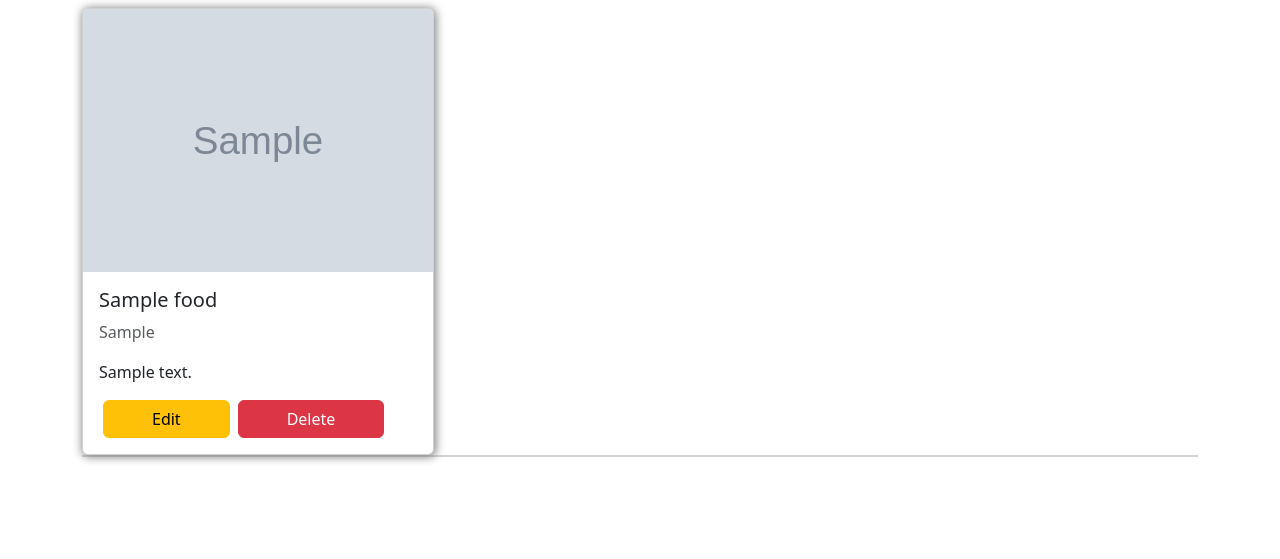
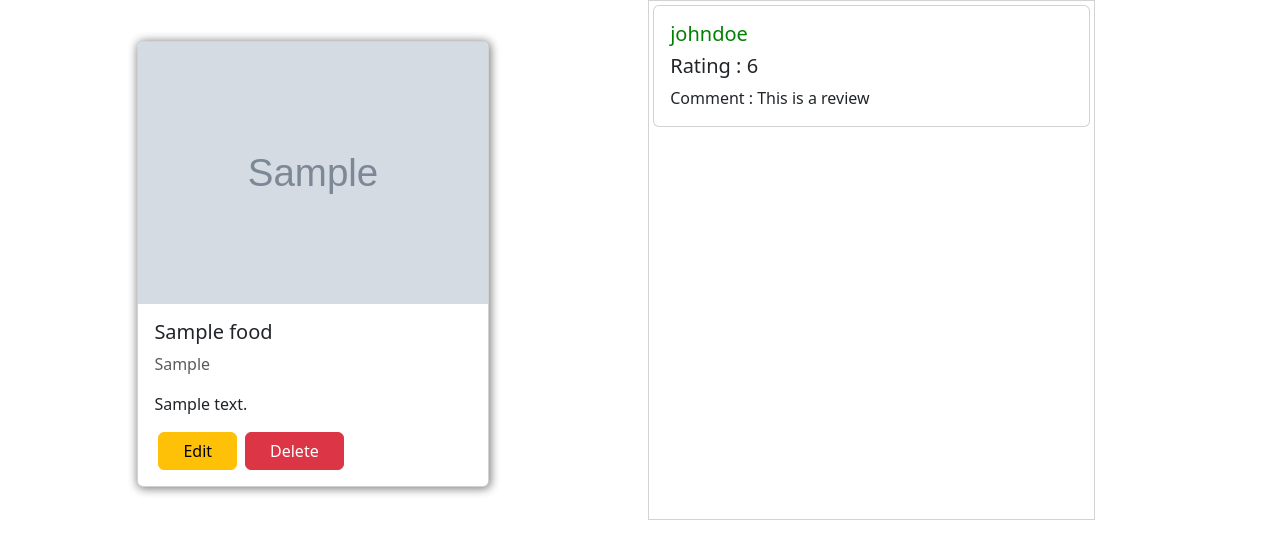
Before and after one commit to djgupta820/foodies-admin, a Node server app: page /admin/600000000000000000000001/view in a window 1280 px wide. Shown: the part 48-607 px from the top of the page. Run offline with Node 20, Linux system fonts and the light colour scheme; tables that the repository leaves empty hold one stand-in row (values such as "Sample post"); grey boxes marked "Sample" are stand-in pictures; some libraries are stand-ins or nearby versions.

Commit message:
reviews layout added

```diff
--- a/models/Food.js
+++ b/models/Food.js
@@ -20,7 +20,11 @@ const FoodSchema = new mongoose.Schema({
     description: {
         type: String,
         required: true
-    }
+    },
+    reviews: [{
+        type: mongoose.Schema.Types.ObjectId,
+        ref: 'Review'
+    }]
 })
 
 const Food = new mongoose.model('Food', FoodSchema)
--- a/public/css/style.css
+++ b/public/css/style.css
@@ -8,7 +8,39 @@
     /* align-items: center; */
     justify-content:flex-start;
 }
-
+.view{
+    width: 100%;
+    height: 100%;
+    display: flex;
+    align-items: center;
+    justify-content: space-around;
+}
+.reviews{
+    display: flex;
+    flex-direction: column;
+    align-items: center;
+    border: 1px solid lightgray;
+    width: 40%;
+    height: 65vh;
+    overflow: auto;
+}
+.reviews .card{
+    width: 100%;
+}
+@media all and (width < 800px){
+    .view{
+        justify-content: center;
+        flex-direction: column;
+    }
+    .reviews{
+        min-width: 80%;
+        height: fit-content;
+        margin-top: 1rem;
+    }
+    .reviews .card{
+        width: 100%;
+    }
+}
 @media all and (width < 489px){
     .items{
         justify-content: space-around;
--- a/views/admin/view.ejs
+++ b/views/admin/view.ejs
@@ -1,29 +1,29 @@
 <% layout('layout/admin') %>
 
     <section class="container">
+        <div class="view">
             <div class="card mt-2" style="width: 22rem; box-shadow: 1px 1px 10px 1px gray;">
                 <img class="card-img-top" src="<%= item.image %>" alt="Item Image" style="max-height: 20rem;">
                 <div class="card-body">
-                <h5 class="card-title">
-                    <%= item.name %>
-                </h5>
-                <p class="text-muted">
-                    <%= item.category %>
-                </p>
-                <p class="card-text">
-                    <%= item.description %>
-                </p>
-
+                    <h5 class="card-title"> <%= item.name %> </h5>
+                    <p class="text-muted"> <%= item.category %> </p>
+                    <p class="card-text"> <%= item.description %> </p>
                     <div style="display: flex;">
-                    <a href="/admin/<%= item._id %>/edit" class="btn btn-warning mx-1 px-5"> Edit </a>
+                        <a href="/admin/<%= item._id %>/edit" class="btn btn-warning mx-1 px-4"> Edit </a>
                         <form action="/admin/<%= item._id %>/delete?_method=DELETE" method="post">
-                        <button class="btn btn-danger mx-1 px-5">Delete</button>
+                            <button class="btn btn-danger mx-1 px-4">Delete</button>
                         </form>
                     </div>
-                <!-- <a href="" class="btn btn-danger mx-1 px-5"> Delete </a> -->
                 </div>
             </div>
-        <div style="border: 1px solid lightgray;">
-
+            <div class="reviews mx-5 p-1">
+                <div class="card">
+                    <div class="card-body">
+                        <h5 style="color: green;">johndoe</h5>
+                        <h5 class="card-title"> Rating : 6</h5>
+                        <p class="card-text"> Comment : This is a review</p>
+                    </div>
+                </div>
+            </div>
         </div>
     </section>
```
Also changed, not shown: models/Review.js (added, +10 -0 lines). Lines whose indentation alone changed are shown as unchanged.
